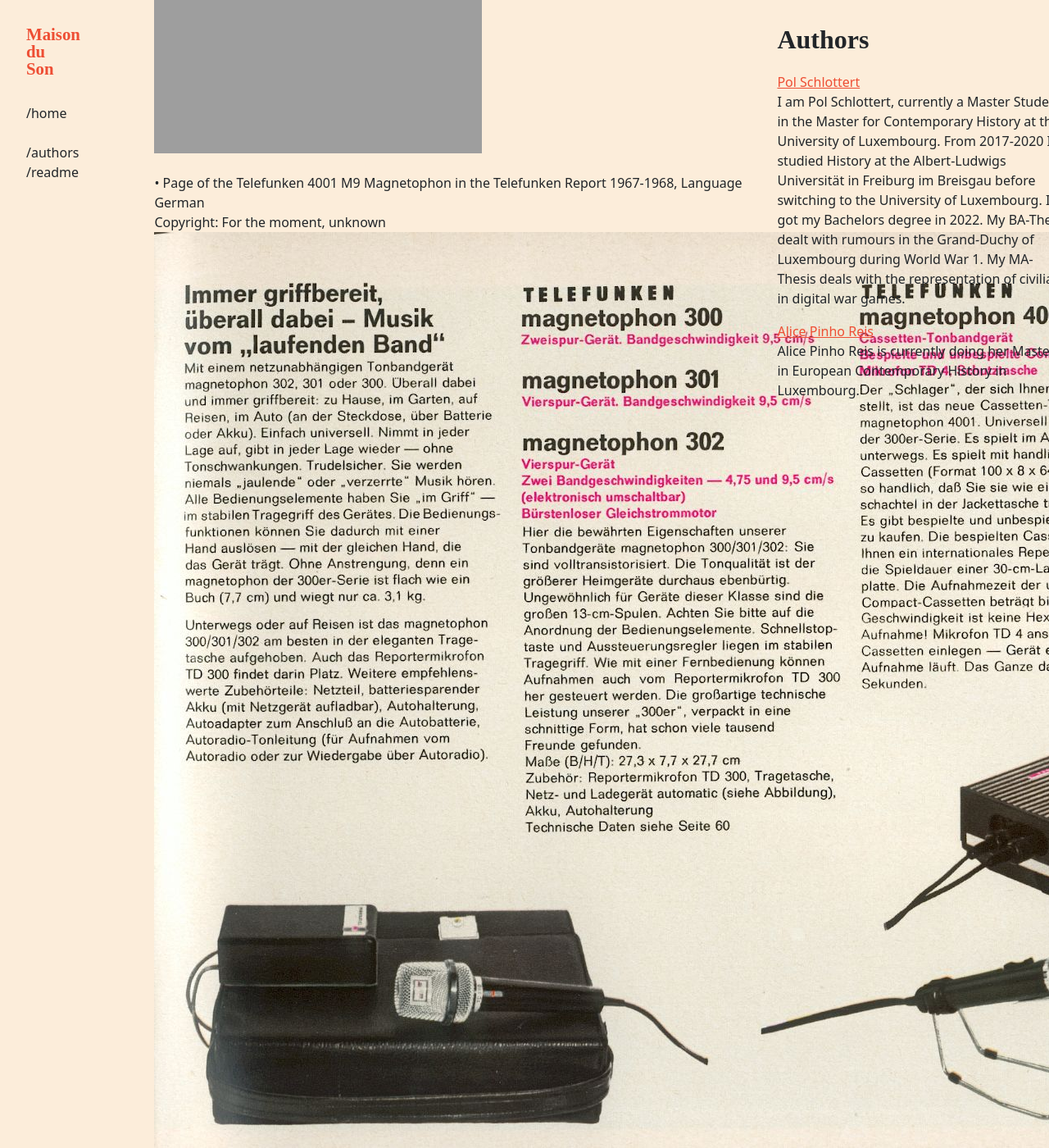
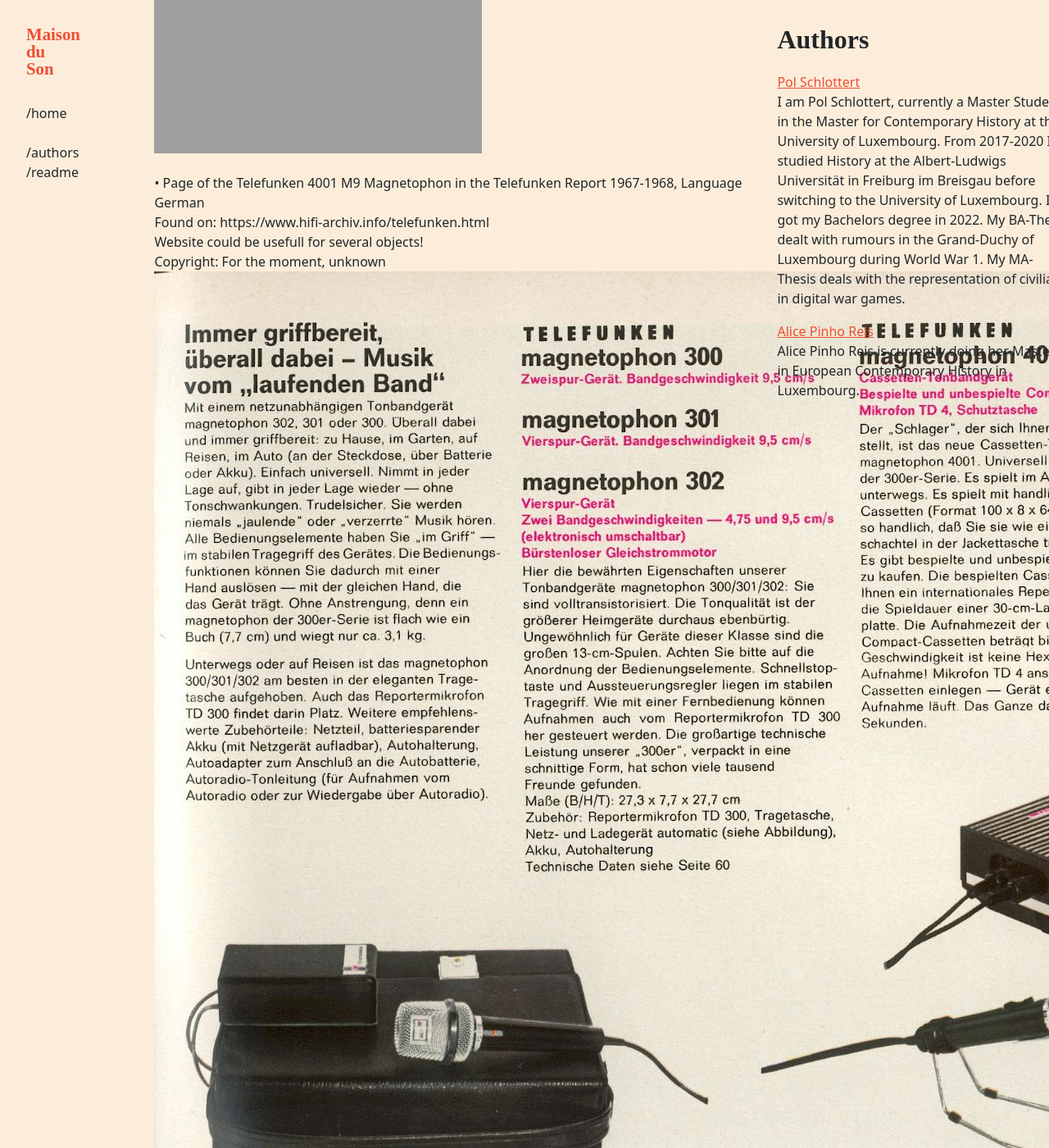
Before and after one commit to C2DH/maison-du-son, a Jekyll site: the page built from _objects/telefunken-m-4001.md, in a window 1280 px wide and 1400 px high, scrolled down 9048 px. Shown: the whole window at 82% size. Built offline with Jekyll 4.4.1, drawn with Linux system fonts in a browser that asks for light colours; some web fonts are replaced.

Commit message:
Update telefunken-m-4001.md

```diff
--- a/_objects/telefunken-m-4001.md
+++ b/_objects/telefunken-m-4001.md
@@ -94,9 +94,12 @@
 • Service Information of the Telefunken 4001 M9 Magnetophon (15 Pages), Language: German/English/Frensh/Spanish, <br>
 Found on: https://archives.doctsf.com/documents/feuilleter_document.php?num_doc=111813&ref=78881 <br>
 Copyright: For the moment, unknown <br>
-<img src="/assets/images/TELEFUNKEN M 4001 (3).pdf"> <br>
+<img src="/assets/images/TELEFUKEN M 4001 (3).pdf"> <br>
 <br>
 • Page of the Telefunken 4001 M9 Magnetophon in the Telefunken Report 1967-1968, Language German <br>
+Found on: https://www.hifi-archiv.info/telefunken.html <br>
+Website could be usefull for several objects! <br>
 Copyright: For the moment, unknown <br>
 <img src="/assets/images/Telefunken 4001 Katalog.jpg"> <br>
 <br>
+•
```
